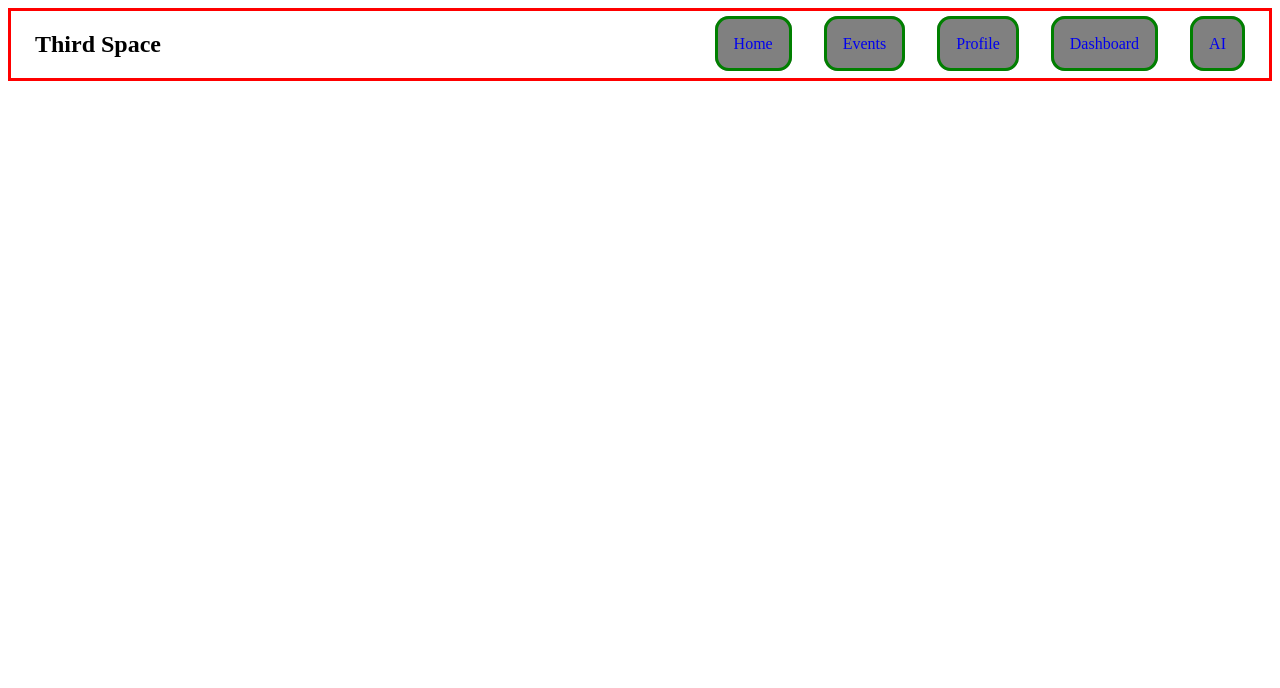
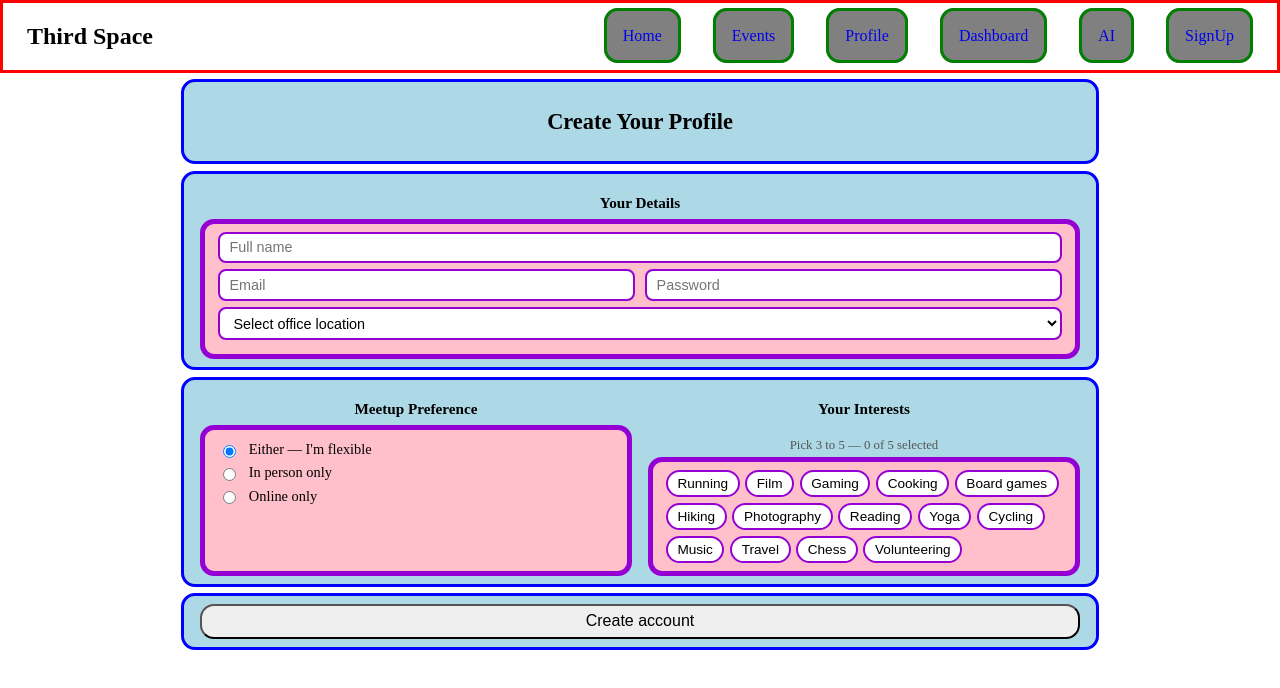
Before and after one commit to Jake-Davis01/Third-Space, a React (Vite) app in the folder client/: page /signup in a window 1280 px wide. Shown: the top 688 px of the page. Built offline with nearby package versions, Linux system fonts and the light colour scheme.

Commit message:
Initial landing page and signup page

```diff
--- a/client/src/App.jsx
+++ b/client/src/App.jsx
@@ -1,24 +1,38 @@
 import './css/App.css'
-import { BrowserRouter as Router, Routes, Route } from 'react-router-dom'
+import { BrowserRouter as Router, Routes, Route, Outlet } from 'react-router-dom'
 
 import NavBar from './components/navbar'
 import Home from './components/home'
 import Dashboard from "./components/Dashboard";
 import Aisuggestions from "./components/Aisuggestions";
+import SignUp from './components/signup';
+import LandingPage from './components/landingPage';
+
+// Layout component that includes the NavBar
+const WithNav = () => (
+  <>
+    <NavBar />
+    <Outlet />
+  </>
+)
 
 function App() {
   return (
-    <>
     <Router>
-      <NavBar />
       <Routes>
-        <Route path="/home" element={<Home />}></Route>
-        <Route path="/dashboard" element={<Dashboard />} />
-        <Route path="/aisuggestions" element={<Aisuggestions />} />
+        {/* Landing page — no NavBar */}
+        <Route path="/" element={<LandingPage />} />
+
+        {/* All other pages — wrapped with NavBar */}
+        <Route element={<WithNav />}>
+          <Route path="/home" element={<Home />} />
+          <Route path="/dashboard" element={<Dashboard />} />
+          <Route path="/aisuggestions" element={<Aisuggestions />} />
+          <Route path="/signup" element={<SignUp />} />
+        </Route>
       </Routes>
     </Router>
-    </>
-  );
+  )
 }
 
 
--- /dev/null
+++ b/client/src/components/landingPage.jsx
@@ -0,0 +1,32 @@
+import "../css/landingPage.css";
+
+function LandingPage() {
+    return (
+        <div className="landingPage">
+            <div className="login-side">
+                <h1>Welcome To Third Space</h1>
+                <div className="login-info">
+                    <input
+                        type="text"
+                        placeholder="email"
+                        className="landingPage-input"
+                    />
+                    <br />
+                    <input
+                        type="text"
+                        placeholder="password"
+                        className="landingPage-input"
+                    />
+                    <br />
+                    <button>Login</button>
+                    <p>
+                        Need an account? <span>Sign Up</span>
+                    </p>
+                </div>
+            </div>
+            <div className="picture-side"></div>
+        </div>
+    );
+}
+
+export default LandingPage;
--- a/client/src/components/navbar.jsx
+++ b/client/src/components/navbar.jsx
@@ -13,6 +13,7 @@ function NavBar() {
                 <Link to="/">Profile</Link>
                 <Link to="/dashboard">Dashboard</Link>
                 <Link to="/aisuggestions">AI</Link>
+                <Link to="/signup">SignUp</Link>
             </div>
         </nav>
     );
--- a/client/src/components/signup.jsx
+++ b/client/src/components/signup.jsx
@@ -0,0 +1,89 @@
+import { useState } from "react"
+import '../css/signup.css'
+
+function SignUp() {
+  const [selected, setSelected] = useState([])
+
+  const toggle = (interest) => {
+    if (selected.includes(interest)) {
+      setSelected(selected.filter(i => i !== interest))
+    } else if (selected.length < 5) {
+      setSelected([...selected, interest])
+    }
+  }
+
+  return (
+    <section className="signup-section">
+
+      <div className="signup-welcome signup-container">
+        <h1>Create Your Profile</h1>
+      </div>
+
+      <div className="signup-container">
+        <h2>Your Details</h2>
+        <div className="signup-inner">
+          <input type="text" placeholder="Full name" className="signup-input" />
+          <div className="signup-row">
+            <input type="email" placeholder="Email" className="signup-input" />
+            <input type="password" placeholder="Password" className="signup-input" />
+          </div>
+          <select className="signup-input">
+            <option value="">Select office location</option>
+            <option>London — Location</option>
+            <option>Manchester — Location</option>
+            <option>Birmingham — Location</option>
+            <option>Edinburgh — Location</option>
+            <option>Fully remote</option>
+          </select>
+        </div>
+      </div>
+
+      <div className="signup-container">
+        <div className="signup-split-row">
+
+          <div>
+            <h2>Meetup Preference</h2>
+            <div className="signup-inner">
+              <label className="signup-radio">
+                <input type="radio" name="meetup" defaultChecked /> Either — I'm flexible
+              </label>
+              <label className="signup-radio">
+                <input type="radio" name="meetup" /> In person only
+              </label>
+              <label className="signup-radio">
+                <input type="radio" name="meetup" /> Online only
+              </label>
+            </div>
+          </div>
+
+          <div>
+            <h2>Your Interests</h2>
+            <p className="signup-hint">Pick 3 to 5 — {selected.length} of 5 selected</p>
+            <div className="signup-inner">
+              <div className="signup-interests">
+                {["Running", "Film", "Gaming", "Cooking", "Board games", "Hiking", "Photography", "Reading", "Yoga", "Cycling", "Music", "Travel", "Chess", "Volunteering"].map((interest) => (
+                  <button
+                    key={interest}
+                    className={`signup-tag ${selected.includes(interest) ? "signup-tag-selected" : ""}`}
+                    onClick={() => toggle(interest)}
+                    disabled={!selected.includes(interest) && selected.length >= 5}
+                  >
+                    {interest}
+                  </button>
+                ))}
+              </div>
+            </div>
+          </div>
+
+        </div>
+      </div>
+
+      <div className="signup-container">
+        <button className="signup-btn">Create account</button>
+      </div>
+
+    </section>
+  )
+}
+
+export default SignUp
--- a/client/src/css/index.css
+++ b/client/src/css/index.css
@@ -1,3 +1,8 @@
 :root {
   --example: #0026ff;
 }
+
+
+body {
+  margin: 0;
+}
--- /dev/null
+++ b/client/src/css/landingPage.css
@@ -0,0 +1,35 @@
+.landingPage {
+    display: flex;
+    height: 100vh;
+}
+
+.login-side {
+    width: 50%;
+    display: flex;
+    flex-direction: column;
+    align-items: center; /* centers horizontally */
+}
+
+.login-side h1 {
+    font-size: 6rem;
+    margin: 10rem 0 2rem 0;
+}
+
+.login-info {
+    margin: 0 auto;
+    text-align: center;
+}
+
+
+.landingPage-input {
+    padding: 0.35rem 0.6rem;
+    border-radius: 8px;
+    border: 2px solid darkviolet;
+    font-size: 0.9rem;
+    margin-bottom: 0.4rem;
+}
+
+.picture-side {
+    background-color: blueviolet;
+    width: 50%;
+}
--- /dev/null
+++ b/client/src/css/signup.css
@@ -0,0 +1,118 @@
+.signup-section {
+    text-align: center;
+}
+
+.signup-welcome {
+    text-align: center;
+}
+
+.signup-welcome h1 {
+    font-size: 1.4rem;
+}
+
+.signup-container {
+    border: 3px solid blue;
+    border-radius: 14px;
+    background-color: lightblue;
+    padding: 0.5rem 1rem;
+    margin: 0.4rem auto;
+    max-width: 55rem;
+    width: 100%;
+}
+
+.signup-container h2 {
+    font-size: 0.95rem;
+    margin-bottom: 0.4rem;
+}
+
+.signup-inner {
+    border: 5px solid darkviolet;
+    border-radius: 14px;
+    background-color: pink;
+    padding: 0.5rem 0.8rem;
+}
+
+.signup-input {
+    width: 100%;
+    padding: 0.35rem 0.6rem;
+    border-radius: 8px;
+    border: 2px solid darkviolet;
+    background-color: white;
+    font-size: 0.9rem;
+    margin-bottom: 0.4rem;
+    box-sizing: border-box;
+}
+
+.signup-row {
+    display: flex;
+    gap: 10px;
+}
+
+.signup-row .signup-input {
+    flex: 1;
+}
+
+.signup-radio {
+    display: flex;
+    align-items: center;
+    gap: 10px;
+    padding: 0.2rem 0;
+    font-size: 0.9rem;
+    cursor: pointer;
+}
+
+.signup-split-row {
+    display: flex;
+    gap: 1rem;
+    align-items: stretch;
+}
+
+.signup-split-row > div {
+    flex: 1;
+    display: flex;
+    flex-direction: column;
+}
+
+.signup-split-row .signup-inner {
+    flex: 1;
+}
+
+.signup-interests {
+    display: flex;
+    flex-wrap: wrap;
+    gap: 0.35rem;
+}
+
+.signup-tag {
+    padding: 0.25rem 0.6rem;
+    border-radius: 20px;
+    border: 2px solid darkviolet;
+    background-color: white;
+    cursor: pointer;
+    font-size: 0.85rem;
+}
+
+.signup-tag-selected {
+    background-color: darkviolet;
+    color: white;
+    font-weight: bold;
+}
+
+.signup-tag:disabled {
+    opacity: 0.4;
+    cursor: not-allowed;
+}
+
+.signup-hint {
+    font-size: 0.8rem;
+    color: #555;
+    margin-bottom: 0.3rem;
+}
+
+.signup-btn {
+    border-radius: 14px;
+    font-size: 1rem;
+    padding: 0.4rem 0.7rem;
+    cursor: pointer;
+    width: 100%;
+}
```
Also changed, not shown: client/src/css/singup.css (deleted).
